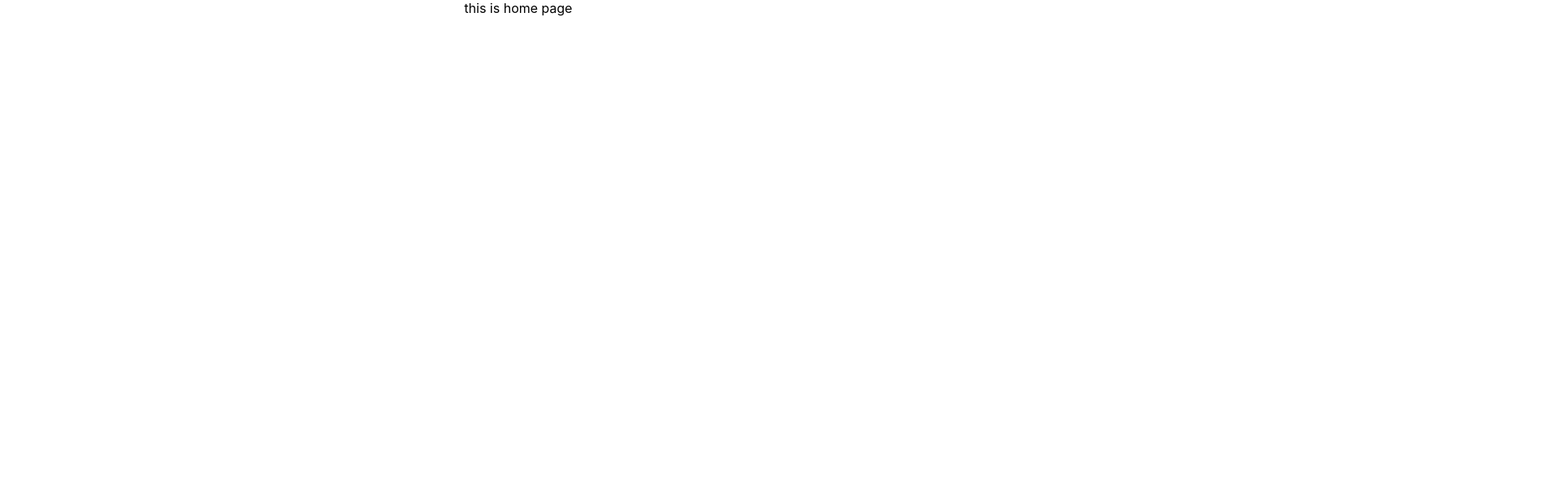
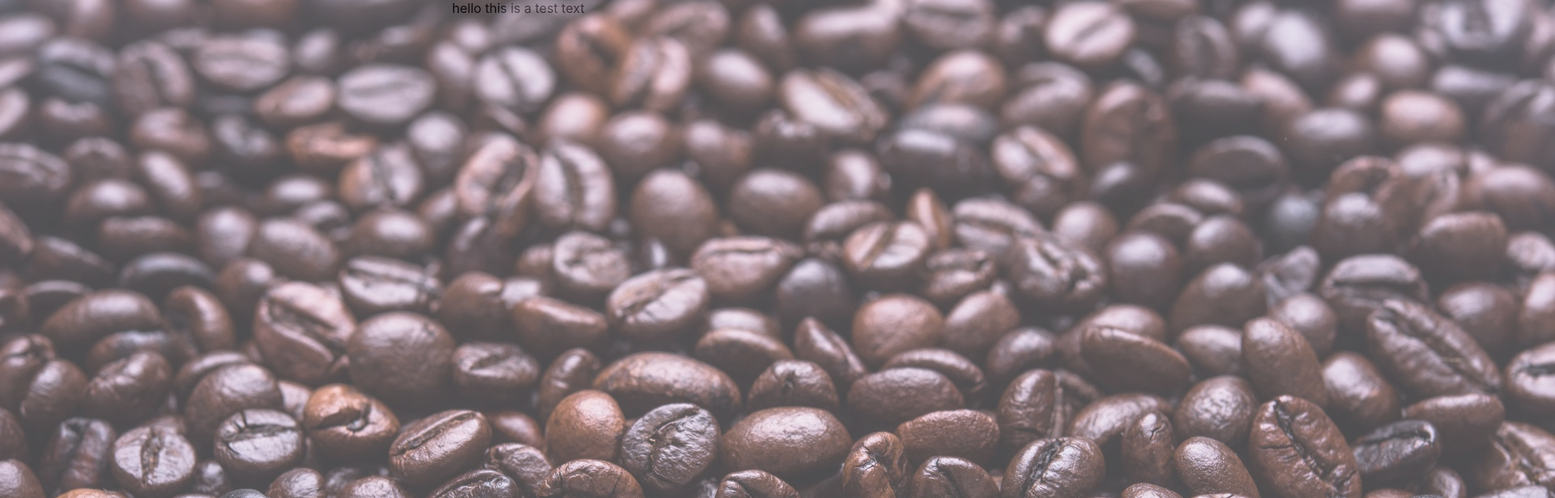
Before and after one commit to NithinKumarAlladi/Website, a React (Create React App) app: page / in a window 1280 px wide. Shown: the top 616 px of the page at 81% size, 1920 px wide, since content can reach past the window. Built offline with nearby package versions, Linux system fonts and the light colour scheme.

Commit message:
Added background to the page

```diff
--- a/src/Home.js
+++ b/src/Home.js
@@ -1,10 +1,17 @@
-import React , {Component} from 'react';
+import React, { Component } from 'react';
+import dcb from './imgs/darkCoffeeBeans.jpg'
 
-export default class Home extends Component{
-    render(){
-        return(
+export default class Home extends Component {
+    render() {
+        return (
             <div>
-                this is home page
+                <div style={{ position: 'absolute' }}>
+                    <img src={dcb} style={{ opacity: 0.7, }} />
+                </div>
+                <div>
+                    <p style={{ margin: 0, }}>hello this is a test text</p>
+                </div>
+
             </div>
         )
     }
```
Also changed, not shown: src/imgs/animatedCoffeeBeans.jpg (added), src/imgs/darkCoffeeBeans.jpg (added).
